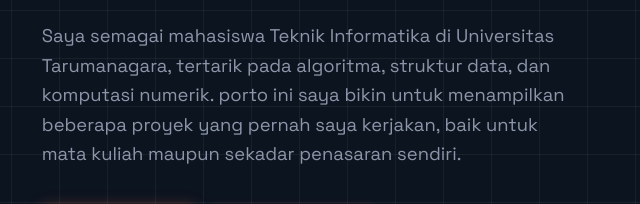
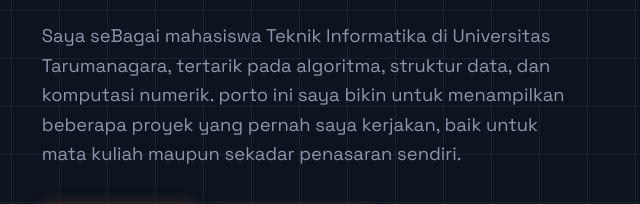
Before and after one commit to oliviancerlindo/tugs_praktukum4, a plain HTML site: page index.html in a window 1280 px wide. Shown: the part 374-578 px from the top of the page, 85-725 px from the left. Drawn offline with Linux system fonts and the light colour scheme.

Commit message:
Update index.html

```diff
--- a/index.html
+++ b/index.html
@@ -12,7 +12,7 @@
 </head>
 <body>
 
-
+<a class="skip-link" href="#konten">Langsung ke konten</a>
 
 <header class="nav" id="nav">
   <a href="#beranda" class="brand">
@@ -34,13 +34,12 @@
 
 <main id="konten">
 
-  <!-- ================= HERO ================= -->
   <section class="hero" id="beranda">
     <div class="hero-text">
       <p class="hero-meta">Universitas Tarumanagara · Teknik Informatika</p>
       <h1 class="hero-title">Olivian Cerlindo</h1>
       <p class="hero-lede">
-        Saya semagai mahasiswa Teknik Informatika di Universitas Tarumanagara,
+        Saya seBagai mahasiswa Teknik Informatika di Universitas Tarumanagara,
         tertarik pada algoritma, struktur data, dan komputasi numerik.
         porto ini saya bikin untuk menampilkan beberapa proyek yang pernah saya kerjakan,
         baik untuk mata kuliah maupun sekadar penasaran sendiri.
@@ -52,7 +51,6 @@
     </div>
   </section>
 
-  <!-- ================= ORGANISASI ================= -->
   <section class="organisasi" id="organisasi">
     <div class="section-head">
       <h2 class="section-title">Pengalaman Organisasi</h2>
```
